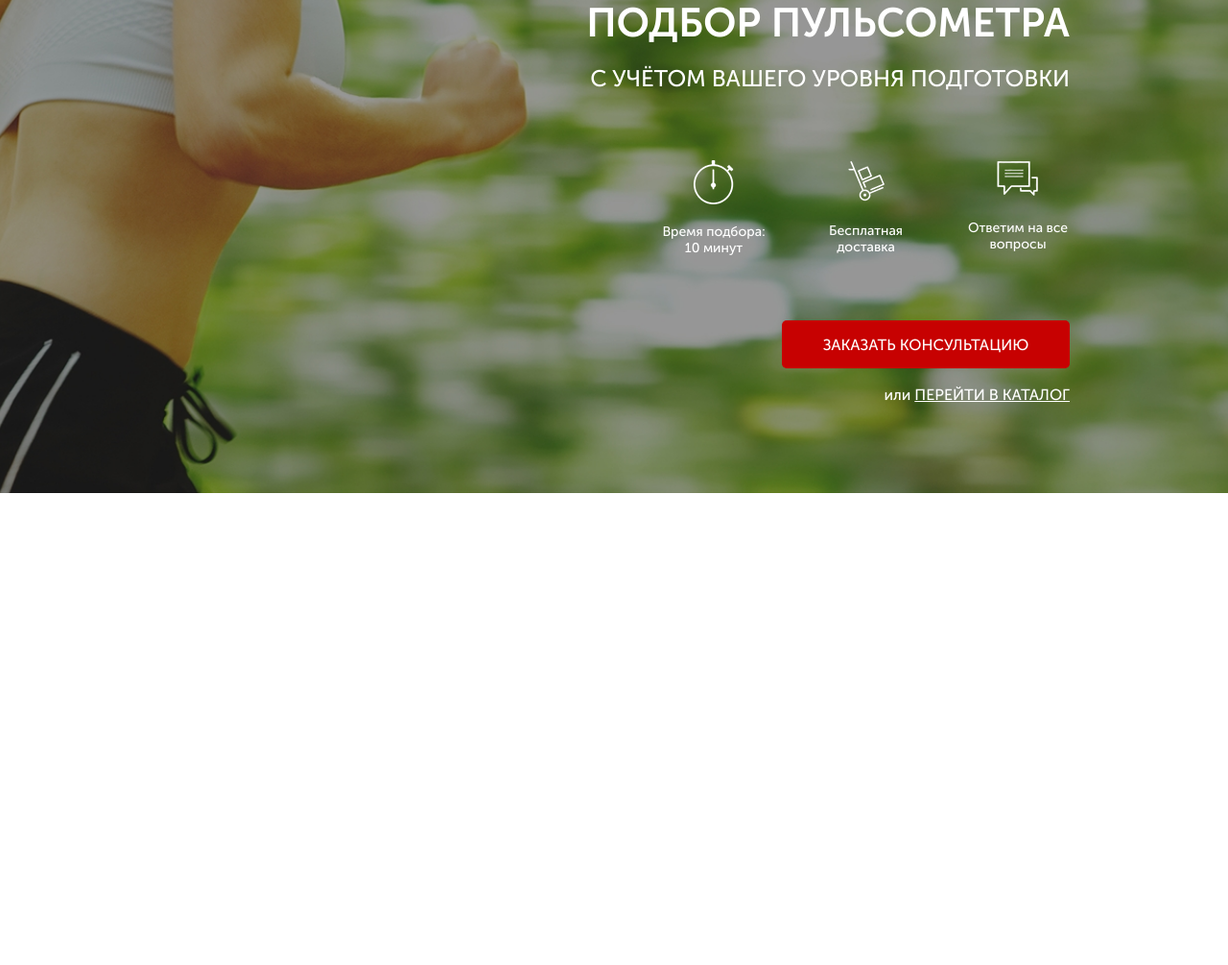
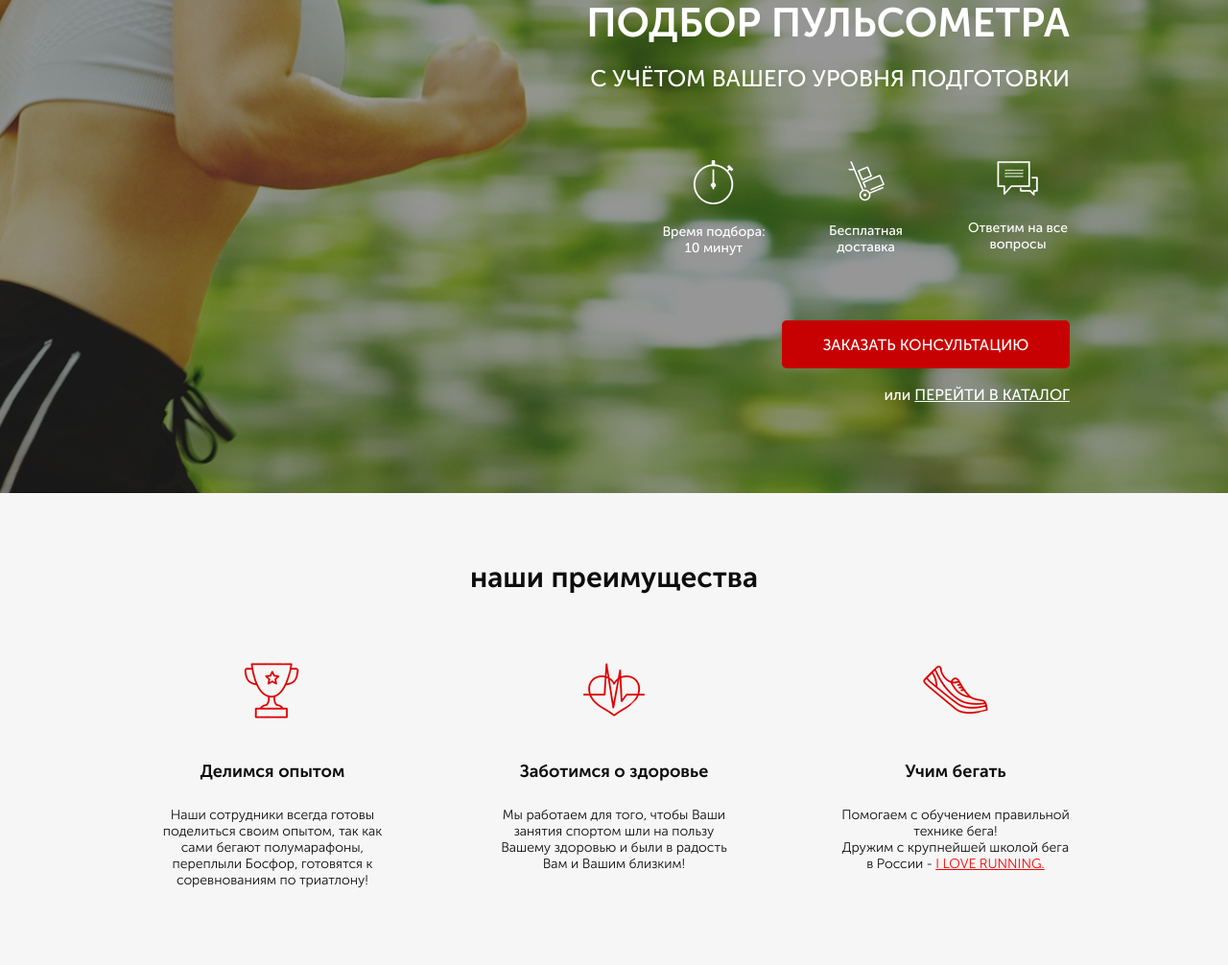
Before and after one commit to DmitriyTro/pulse_project, a website: page src/index.html in a window 1280 px wide. Shown: the part 162-1168 px from the top of the page at 96% size. Before the commit the page ends 800 px from the top, so only its background shows below. Drawn offline with Linux system fonts and the light colour scheme.

Commit message:
add advantages section

```diff
--- a/src/index.html
+++ b/src/index.html
@@ -54,7 +54,50 @@
                     <a href="#">перейти в каталог</a>
                 </div>
             </div>
+
         </div>
     </div>
+
+    <div class="advantages">
+        <div class="container">
+            <h2 class="title">наши преимущества</h2>
+            <div class="advantages__wrapper">
+                <div class="advantages__item">
+                    <img src="icons/advantages/cup.png" alt="cup" class="advantages__icon">
+                    <div class="advantages__subtitle">
+                        Делимся опытом
+                    </div>
+                    <div class="advantages__descr">
+                        Наши сотрудники всегда готовы поделиться своим опытом,
+                        так как сами бегают полумарафоны, переплыли Босфор, готовятся к соревнованиям по триатлону!
+                    </div>
+                </div>
+                <div class="advantages__item">
+                    <img src="icons/advantages/heart.png" alt="heart" class="advantages__icon">
+                    <div class="advantages__subtitle">
+                        Заботимся о здоровье
+                    </div>
+                    <div class="advantages__descr">
+                        Мы работаем для того,
+                        чтобы Ваши занятия спортом шли на пользу Вашему здоровью и были в радость Вам и Вашим близким!
+                    </div>
+                </div>
+                <div class="advantages__item">
+                    <img src="icons/advantages/shoe.png" alt="shoe" class="advantages__icon">
+                    <div class="advantages__subtitle">
+                        Учим бегать
+                    </div>
+                    <div class="advantages__descr">
+                        Помогаем с обучением
+                        правильной технике бега!<br>
+                        Дружим с крупнейшей школой бега в России -
+                        <a href="#">I LOVE RUNNING.</a>
+                    </div>
+                </div>
+            </div>
+        </div>
+    </div>
+
+
 </body>
 </html>
--- /dev/null
+++ b/src/sass/blocks/_advantages.scss
@@ -0,0 +1,32 @@
+.advantages {
+    padding: 70px 0 80px 0;
+    background-color: #f6f6f6;
+    &__wrapper {
+        margin-top: 65px;
+        display: flex;
+        justify-content: space-between;
+    }
+    &__item {
+        display: flex;
+        flex-direction: column;
+        align-items: center;
+        max-width: 238px;
+    }
+    &__subtitle {
+        margin-top: 38px;
+        color: #0d0d0d;
+        font-size: 18px;
+        font-weight: 700;
+    }
+    &__descr {
+        margin-top: 26px;
+        color: #0d0d0d;
+        font-size: 14px;
+        font-weight: 300;
+        text-align: center;
+        a {
+            color: #ff0000;
+            text-decoration: underline;
+        }
+    }
+}
--- /dev/null
+++ b/src/sass/blocks/_titles.scss
@@ -0,0 +1,6 @@
+.title {
+    color: #0d0d0d;
+    font-size: 30px;
+    font-weight: 700;
+    text-align: center;
+}
--- a/src/sass/style.scss
+++ b/src/sass/style.scss
@@ -12,3 +12,5 @@
 @import 'blocks/promo';
 @import 'blocks/header';
 @import 'blocks/buttons';
+@import 'blocks/advantages';
+@import 'blocks/titles';
```
Also changed, not shown: src/css/style.min.css.
